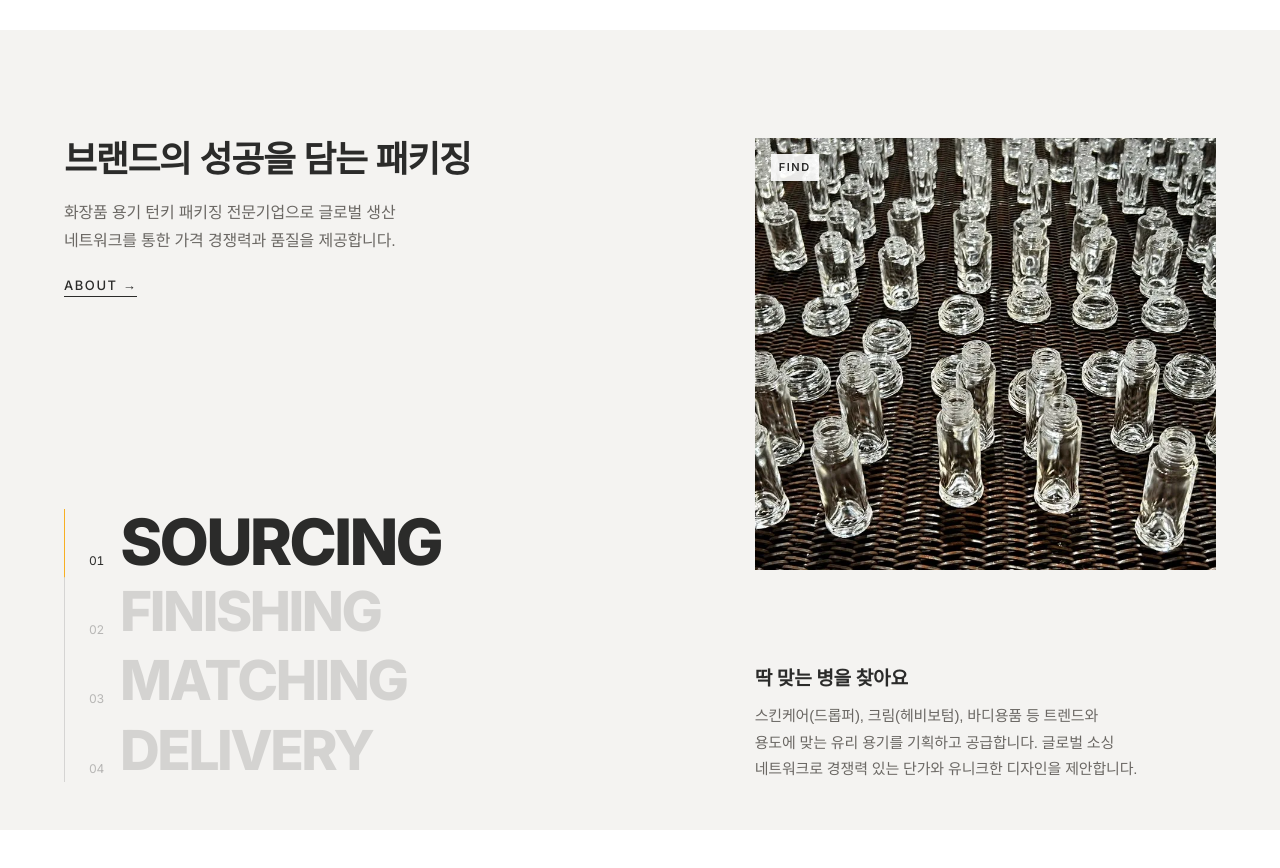
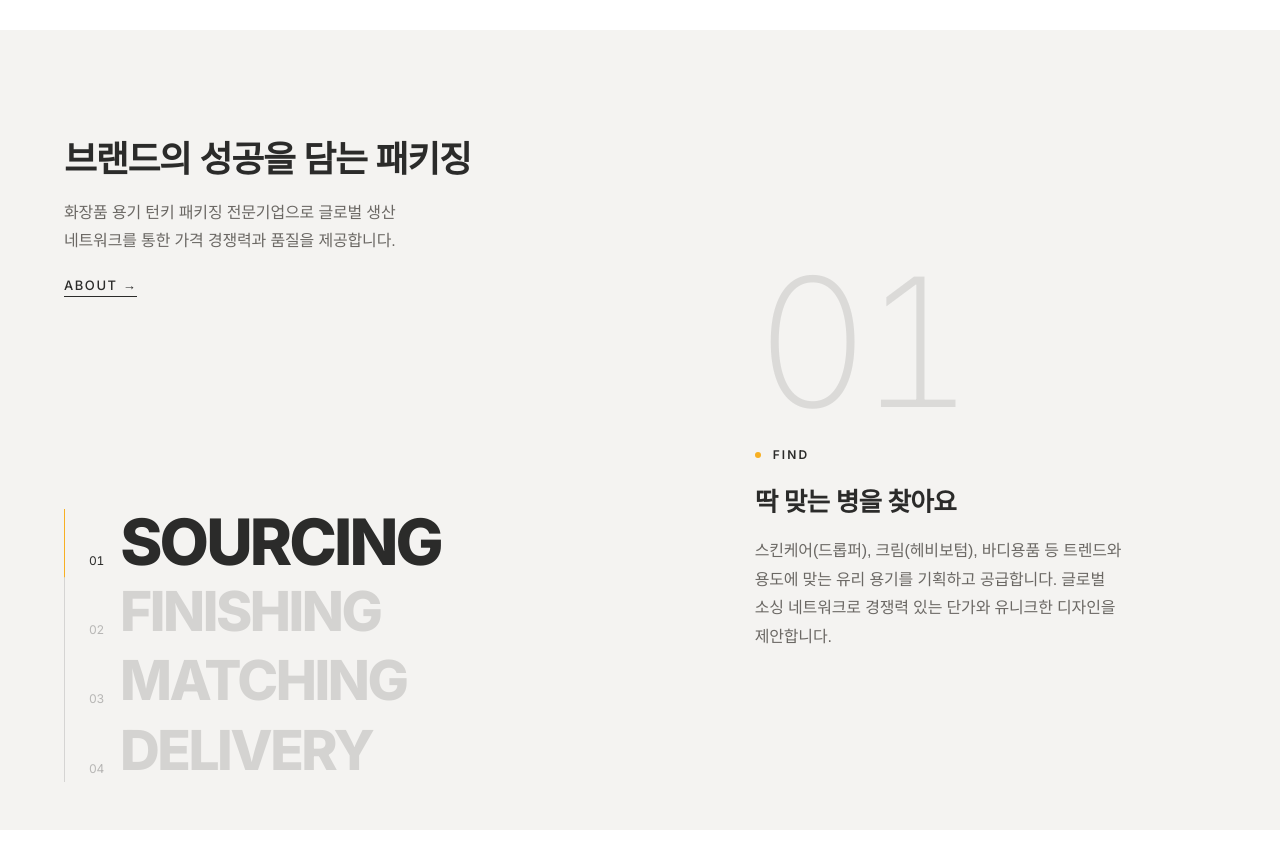
Before and after one commit to elisaohh/yy-corporation, a Next.js app: page / in a window 1280 px wide. Shown: the part 770-1638 px from the top of the page. Built offline with nearby package versions, Linux system fonts and the light colour scheme; a web font is replaced by a local one.

Commit message:
HOME 회사 소개: 사진 제거, 큰 번호 · 태그 · 설명 교차로 구성
Co-Authored-By: Claude Opus 5.5 <noreply@anthropic.com>

```diff
--- a/src/components/home/CompanyIntro.tsx
+++ b/src/components/home/CompanyIntro.tsx
@@ -4,7 +4,7 @@ import Link from "next/link";
 import { gsap } from "gsap";
 import { ScrollTrigger } from "gsap/ScrollTrigger";
 import { useEffect, useRef, useState } from "react";
-import { aboutMedia, expertise } from "@/data/about";
+import { expertise } from "@/data/about";
 import { companyIntro } from "@/data/home";
 
 gsap.registerPlugin(ScrollTrigger);
@@ -12,9 +12,9 @@ gsap.registerPlugin(ScrollTrigger);
 /**
  * ② 회사 소개 + 전문 역량 (2026-10-15: 이전 ABOUT의 SOURCING → DELIVERY 디자인을 HOME으로)
  * 데스크톱: 한 화면에 고정한 채 스크롤하면 단계가 넘어간다 —
- *   왼쪽 큰 단어 목록에서 현재 항목만 진해지고 커지며, 오른쪽 사진은 아래에서 위로 걷히듯 바뀌고,
- *   사진 위치가 단계마다 위아래로 엇갈려 구성이 달라진다. 단계마다 부드럽게 멈춘다(스냅).
- * 모바일 · 모션 줄이기: 고정 없이 항목마다 사진 + 설명을 차례로 보여 준다.
+ *   왼쪽 큰 단어 목록에서 현재 항목만 진해지고 커지며, 오른쪽은 큰 번호 · 태그 · 설명이 교차하고
+ *   위치가 단계마다 위아래로 엇갈려 구성이 달라진다. 단계마다 부드럽게 멈춘다(스냅). 사진 없음(2026-10-15 요청).
+ * 모바일 · 모션 줄이기: 고정 없이 항목을 차례로 보여 준다.
  */
 export function CompanyIntro() {
   const ref = useRef<HTMLElement>(null);
@@ -89,40 +89,27 @@ export function CompanyIntro() {
           </div>
 
           <div className="relative col-span-5 col-start-8 flex flex-col">
-            {/* 사진 — 단계마다 위아래 위치가 엇갈리며 아래에서 위로 걷히듯 교체 */}
+            {/* 단계 내용 — 큰 번호 + 서비스 태그 + 한 줄 + 설명이 교차하며, 단계마다 위아래 위치가 엇갈려 구도가 바뀐다 */}
             <div
-              className="relative aspect-[4/5] max-h-[54svh] overflow-hidden bg-card transition-transform duration-[900ms] ease-[var(--ease-yy-out)]"
-              style={{ transform: `translateY(${active % 2 ? "6svh" : "0"})` }}
+              className="relative my-auto h-[min(56svh,460px)] transition-transform duration-[900ms] ease-[var(--ease-yy-out)]"
+              style={{ transform: `translateY(${active % 2 ? "8svh" : "-4svh"})` }}
             >
-              {expertise.map((item, i) => (
-                // eslint-disable-next-line @next/next/no-img-element -- 현장 사진
-                <img
-                  key={item.key}
-                  src={aboutMedia.expertise[item.key]}
-                  alt=""
-                  className="absolute inset-0 size-full object-cover transition-[clip-path,transform] duration-[900ms] ease-[var(--ease-yy-out)]"
-                  style={{
-                    clipPath: i <= active ? "inset(0% 0% 0% 0%)" : "inset(100% 0% 0% 0%)",
-                    transform: i === active ? "scale(1)" : "scale(1.08)",
-                    zIndex: i,
-                  }}
-                />
-              ))}
-              <p className="absolute left-4 top-4 z-10 bg-paper/90 px-2 py-1 font-en text-[11px] font-semibold tracking-[0.14em] uppercase">
-                {expertise[active].service}
-              </p>
-            </div>
-            {/* 설명 — 단계마다 교차 */}
-            <div className="relative mt-auto min-h-[120px]">
               {expertise.map((item, i) => (
                 <div
                   key={item.key}
                   aria-hidden={active !== i}
-                  className="absolute inset-x-0 bottom-0 transition-[opacity,transform] duration-500 ease-[var(--ease-yy-out)]"
-                  style={{ opacity: active === i ? 1 : 0, transform: active === i ? "translateY(0)" : "translateY(12px)" }}
+                  className="absolute inset-0 flex flex-col justify-end transition-[opacity,transform] duration-700 ease-[var(--ease-yy-out)]"
+                  style={{ opacity: active === i ? 1 : 0, transform: active === i ? "translateY(0)" : i < active ? "translateY(-24px)" : "translateY(24px)" }}
                 >
-                  <p className="text-[clamp(18px,1.5vw,21px)] font-semibold tracking-[-0.02em]">{item.line}</p>
-                  <p className="mt-2 max-w-[46ch] text-[15px] leading-[1.75] text-ash">{item.body}</p>
+                  <p className="font-en text-[clamp(120px,14vw,220px)] leading-[0.8] font-extralight tabular-nums tracking-[-0.06em] text-charcoal/12">
+                    {String(i + 1).padStart(2, "0")}
+                  </p>
+                  <p className="mt-8 flex items-center gap-3 font-en text-[12px] font-semibold tracking-[0.18em] text-charcoal uppercase">
+                    <span className="size-1.5 rounded-full bg-point-4008" aria-hidden="true" />
+                    {item.service}
+                  </p>
+                  <p className="mt-4 text-[clamp(22px,2vw,30px)] font-bold tracking-[-0.03em]">{item.line}</p>
+                  <p className="mt-3 max-w-[42ch] text-[16px] leading-[1.8] text-ash">{item.body}</p>
                 </div>
               ))}
             </div>
@@ -136,11 +123,7 @@ export function CompanyIntro() {
           <ol className="mt-12 grid gap-12">
             {expertise.map((item, i) => (
               <li key={item.key} className="border-t border-charcoal/15 pt-6">
-                <div className="aspect-[4/3] overflow-hidden bg-card">
-                  {/* eslint-disable-next-line @next/next/no-img-element -- 현장 사진 */}
-                  <img src={aboutMedia.expertise[item.key]} alt="" loading="lazy" className="size-full object-cover" />
-                </div>
-                <p className="mt-5 flex items-baseline gap-3">
+                <p className="flex items-baseline gap-3">
                   <span className="font-en text-[12px] tabular-nums text-ash">{String(i + 1).padStart(2, "0")}</span>
                   <span className="font-en text-[clamp(34px,9vw,52px)] leading-none font-extrabold tracking-[-0.045em] uppercase">{item.key}</span>
                 </p>
```
Also changed, not shown: 1 other file (tests, documents, lock files or other folders).
